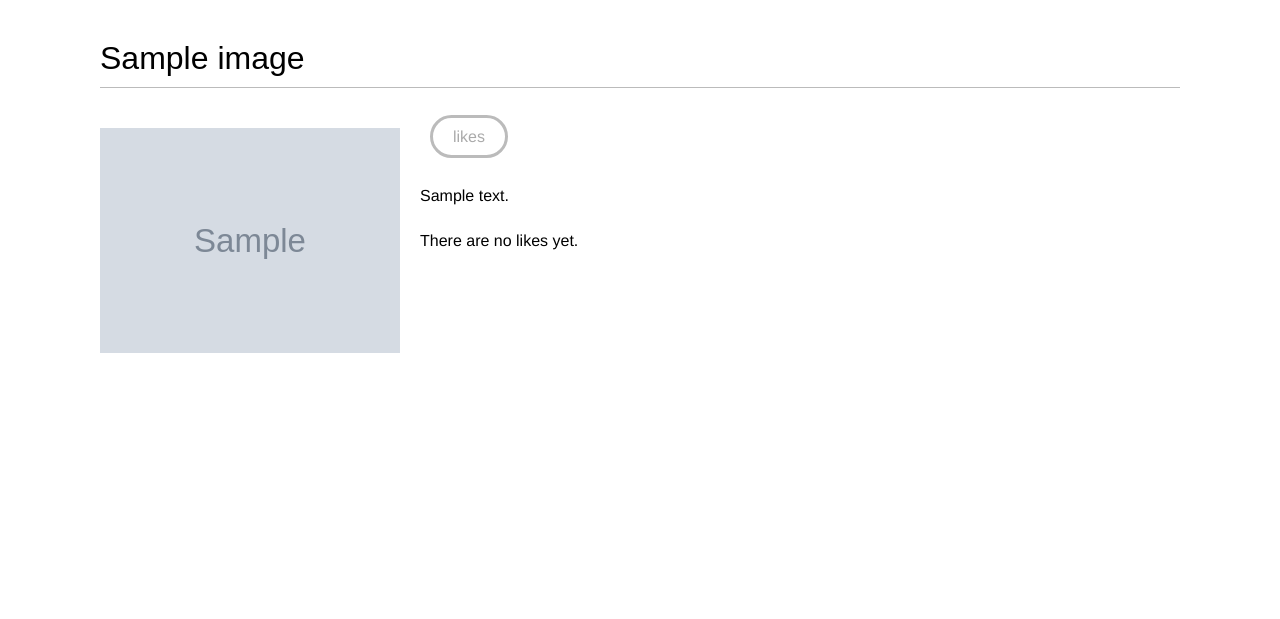
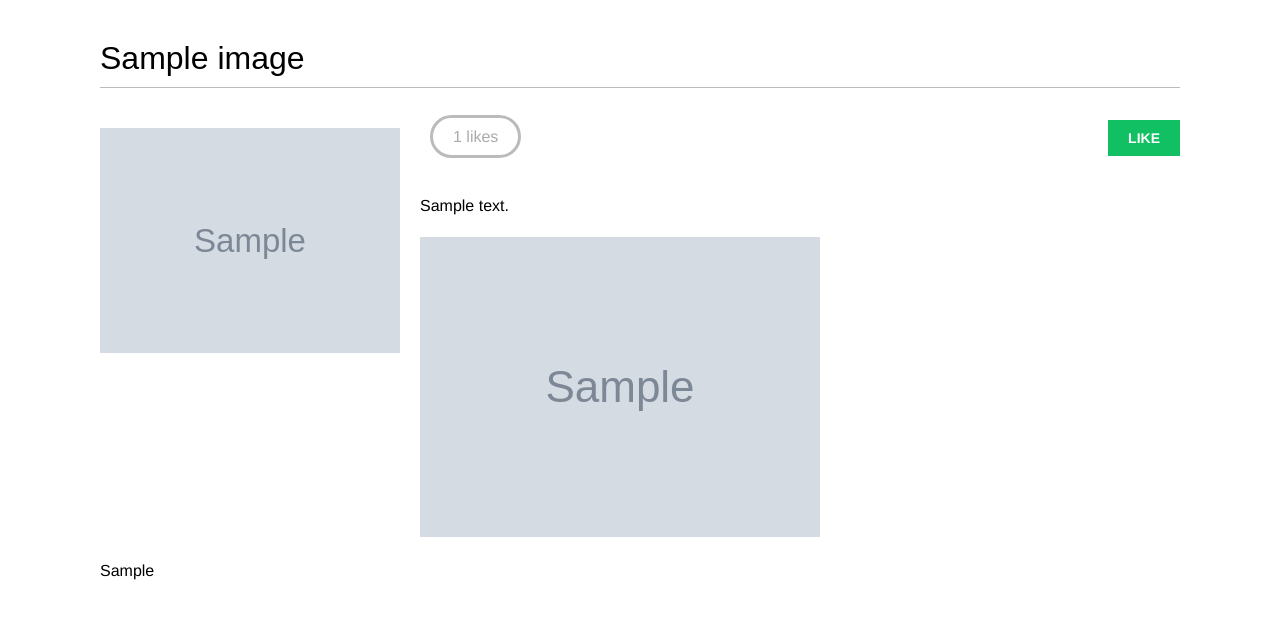
Before and after one commit to KamilFerenc/social-website, a Django app: a page that uses bookmarks/account/templates/base.html in a window 1280 px wide. Shown: the part 47-666 px from the top of the page. Run offline with Django 3.2, Linux system fonts and the light colour scheme; tables that the repository leaves empty hold one stand-in row (values such as "Sample post"); grey boxes marked "Sample" are stand-in pictures; some libraries are stand-ins or nearby versions; some web fonts are replaced.

Commit message:
Add feature for liking imgs and count likes-part1

```diff
--- a/bookmarks/account/templates/base.html
+++ b/bookmarks/account/templates/base.html
@@ -35,5 +35,29 @@
         {% block content %}
         {% endblock %}
     </div>
+<script
+    src="https://ajax.googleapis.com/ajax/libs/jquery/3.3.1/jquery.min.js">
+</script>
+<script src="http://cdn.jsdelivr.net/jquery.cookie/1.4.1/jquery.cookie.min.js">
+</script>
+<script>
+    var csrftoken = $.cookie('csrftoken');
+    function csrfSafeMethod(method){
+    return (/^(GET|HEAD|OPTIONS|TRACE)$/test(method));
+    }
+    $ajaxSetup({
+    beforeSend: function(xhr, settings){
+    if (!csrfSafeMethod(settings.type) && !this.crossDomain){
+        xhr.setRequestHeader("X-CSRFToken", csrftoken);
+        }
+      }
+    });
+</script>
+<script>
+    $(document).ready(function()){
+    {% block domready %}
+    {% endblock %}
+    });
+</script>
 </body>
 </html>
--- a/bookmarks/bookmarks/settings.py
+++ b/bookmarks/bookmarks/settings.py
@@ -39,7 +39,8 @@ INSTALLED_APPS = [
     'django.contrib.sessions',
     'django.contrib.messages',
     'django.contrib.staticfiles',
-    'django.contrib.admin'
+    'django.contrib.admin',
+    'sorl.thumbnail',
 
 ]
 
--- a/bookmarks/images/templates/images/image/detail.html
+++ b/bookmarks/images/templates/images/image/detail.html
@@ -2,21 +2,38 @@
 {% block title %} {{ image.title }} {% endblock title %}
 {% block content %}
     <h1>{{ image.title }} </h1>
-    <img src="{{ image.image.url }}" class="image-detail">
-    {% with total_likes=image.users_like.count %}
+    {% load thumbnail %}
+    {% thumbnail image.image "500" as im %}
+    <a href="{{ image.image.url }}">
+        <img src="{{ im.url }}" class="image-detail">
+    </a>
+    {% endthumbnail %}
+    {% with total_likes=image.user_like.count users_like=image.user_like.all %}
         <div class="image-info">
             <div>
                 <span class='count'>
-                    {{ total_likes }} likes
+                    <span class="total">{{ total_likes }}</span> likes
                 </span>
+                <a href="#" data-id="{{ image.id }}"
+                   data-action="{% if request.user in users_like %}un{% endif %}
+                   like" class="like button">
+                {% if request.user not in users_like %}
+                Like
+                {% else %}
+                Unlike
+                {% endif %}
+                </a>
             </div>
             {{ image.description|linebreaks }}
         </div>
         <div class='images-likes'>
-        {% for users in image.users_like.all %}
+        {% for user in users_like %}
             <div>
-            <img src="user.profile.photo.url">
-            <p> {{ user.first_name }}</p>
+                {% load thumbnail %}
+                {% thumbnail user.profile.photo "100" as im %}
+                <img src= "{{ im.url }}">
+                <p> {{ user.first_name }}</p>
+                {% endthumbnail %}
             </div>
             {% empty %}
             <p>There are no likes yet.</p>
@@ -24,3 +41,30 @@
         </div>
     {% endwith %}
 {% endblock %}
+{% block domready %}
+  $('a.like').click(function(e){
+    e.preventDefault();
+    $.post('{% url "images:like" %}',
+      {
+        id: $(this).data('id'),
+        action: $(this).data('action')
+      },
+      function(data){
+        if (data['status'] == 'ok')
+        {
+          var previous_action = $('a.like').data('action');
+
+          $('a.like').data('action', previous_action == 'like' ?
+'unlike' : 'like');
+          $('a.like').text(previous_action == 'Like' ? 'Unlike' :
+'Like');
+
+          var previous_likes = parseInt($('span.count .total').
+text());
+          $('span.count .total').text(previous_action == 'like' ?
+previous_likes + 1 : previous_likes - 1);
+        }
+      }
+    );
+  });
+{% endblock %}
--- a/bookmarks/images/urls.py
+++ b/bookmarks/images/urls.py
@@ -7,5 +7,7 @@ urlpatterns = [
     url(r'^create/$', views.images_create, name='create'),
     url(r'^detail/(?P<id>\d+)/(?P<slug>[-\w]+)/$', views.detail_image,
         name='detail'),
+    url(r'^like/$', views.image_like, name='like'),
+
 
 ]
--- a/bookmarks/images/views.py
+++ b/bookmarks/images/views.py
@@ -1,7 +1,9 @@
 from .forms import ImageCreateForm
 from django.contrib import messages
 from django.contrib.auth.decorators import login_required
+from django.http import JsonResponse
 from django.shortcuts import render, redirect, get_object_or_404
+from django.views.decorators.http import require_POST
 from .models import Image
 
 @login_required
@@ -26,3 +28,20 @@ def detail_image(request, id, slug):
     image = get_object_or_404(Image, id=id, slug=slug)
     return render(request, 'images/image/detail.html', {'section': 'images',
                                                         'image': image})
+
+@login_required
+@require_POST
+def image_like(request):
+    image_id = request.POST.get('id')
+    action = request.POST.get('action')
+    if image_id and action:
+        try:
+            image = Image.objects.get(id='image_id')
+            if action == 'like':
+                image.user_like.add(request.user)
+            else:
+                image.user_like.remove(request.user)
+            return JsonResponse({'status': 'ok'})
+        except:
+            pass
+    return JsonResponse({'status': 'ok'})
```
Also changed, not shown: 1 other file.
